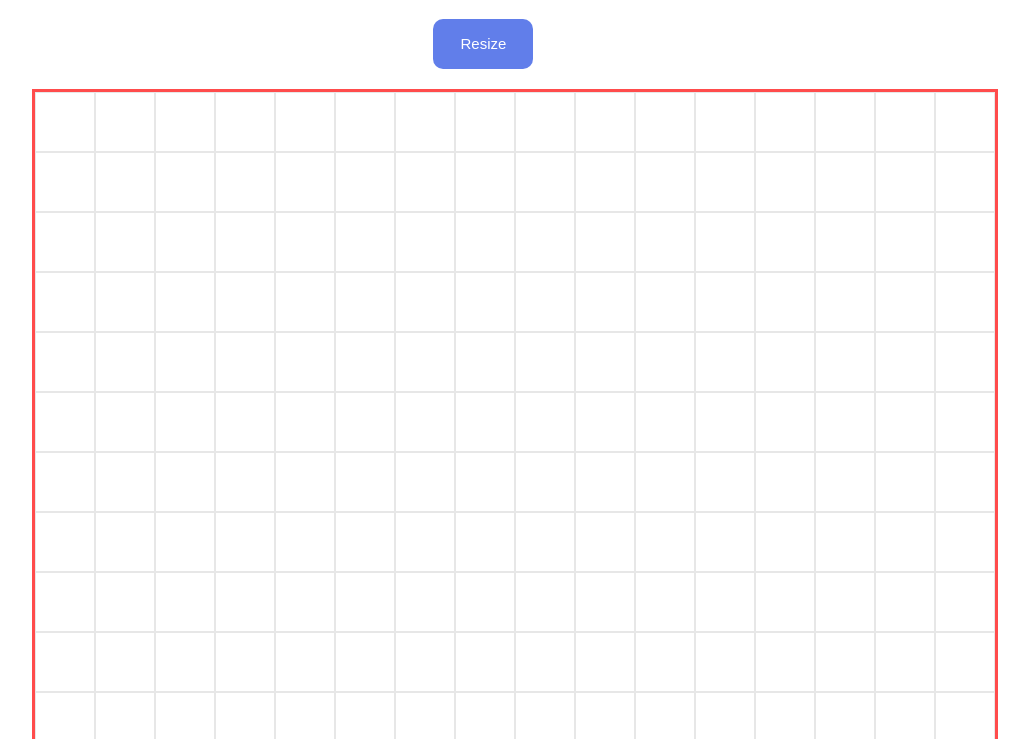
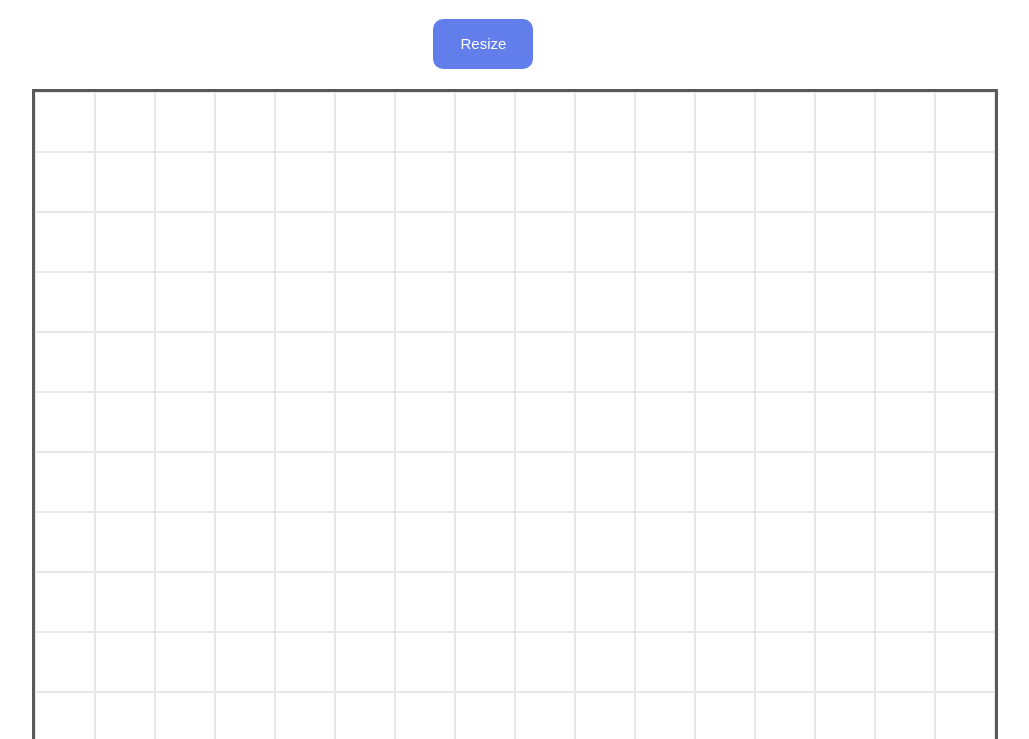
Before and after one commit to NebiyuCS50/Etch-a-Sketch, a plain HTML site: page index.html in a window 1280 px wide. Shown: the part 61-800 px from the top of the page, without its empty margins (125-1154 px from the left). Drawn offline with Linux system fonts and the light colour scheme.

Commit message:
change color of border

```diff
--- a/style.css
+++ b/style.css
@@ -1,5 +1,5 @@
 .container{
-    border: 3px solid rgb(255, 0, 0, 70%);
+    border: 3px solid rgb(20, 19, 19, 70%);
     width: 960px;
     height: 960px;
     display: flex;
```
